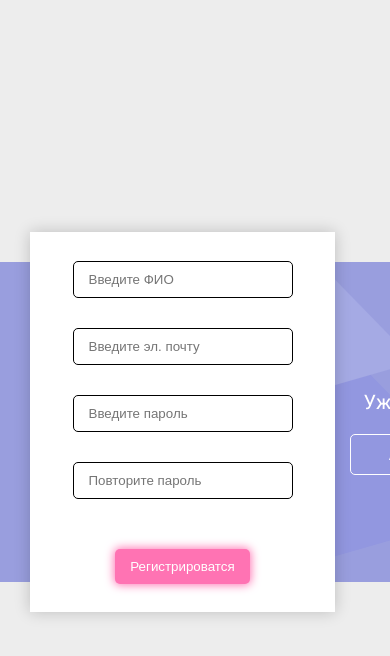
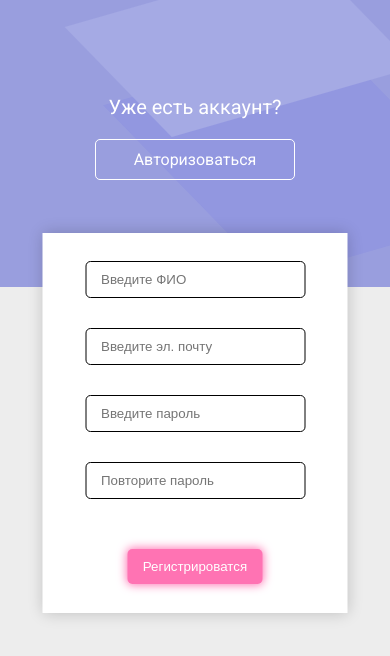
Before and after one commit to Seryozha-v0/auth-front, a React (Create React App) app: page /register in a window 390 px wide. Shown: the top 656 px of the page. Built offline with nearby package versions, Linux system fonts and the light colour scheme; no server answers.

Commit message:
css fixed

```diff
--- a/src/pages/index.css
+++ b/src/pages/index.css
@@ -31,9 +31,8 @@
 
 .container {
     position: relative;
-    width: 600px;
+    max-width: 600px;
     margin: 30px auto 0;
-    height: 320px;
     background-color: #999ede;
     top: 50%;
     margin-top: -160px;
@@ -195,20 +194,6 @@
     transition: all 0.5s;
 }
 
-.container .container-form:before {
-    content: "✔";
-    position: absolute;
-    left: 160px;
-    top: -50px;
-    color: #5356ad;
-    font-size: 130px;
-    opacity: 0;
-    -moz-transition: all 0.5s;
-    -o-transition: all 0.5s;
-    -webkit-transition: all 0.5s;
-    transition: all 0.5s;
-}
-
 .container .container-form .btn {
     position: relative;
     box-shadow: 0 0 10px 1px #ff73b3;
@@ -229,51 +214,26 @@
     transition: all 0.5s;
 }
 
-.container.active {
-    width: 260px;
-    height: 140px;
-    margin-top: -70px;
+
+@media (max-width: 768px) {
+    .container {
+        top: 15%;
     }
 
-.container.active .container-form {
-    left: 30px;
-    width: 200px;
-    height: 200px;
+    .container .container-forms .container-info {
+        display: flex;
+        flex-direction: column;
+        justify-content: center;
+        align-items: center;
     }
 
-.container.active .container-form:before {
-    content: "✔";
-    position: absolute;
-    left: 51px;
-    top: 5px;
-    color: #5356ad;
-    font-size: 130px;
-    opacity: 1;
+    .container .container-forms .container-info .info-item:last-child {
+        border-top: 1px solid #ffffff;
     }
 
-.container.active input, .container.active .btn, .container.active .info-item {
-    display: none;
-    opacity: 0;
-    padding: 0px;
-    margin: 0 auto;
-    height: 0;
+    .container .container-form {
+        left: 50%;
+        transform: translate(-50%, 70%);
+        top: 0;
     }
-
-.container.active .form-item {
-    height: 100%;
 }
-
-.container.active .container-forms .container-info .info-item {
-    height: 0%;
-    opacity: 0;
-}
-
-.rabbit {
-    width: 50px;
-    height: 50px;
-    position: absolute;
-    bottom: 20px;
-    right: 20px;
-    z-index: 3;
-    fill: #fff;
-}
```
Lines whose indentation alone changed are shown as unchanged.
